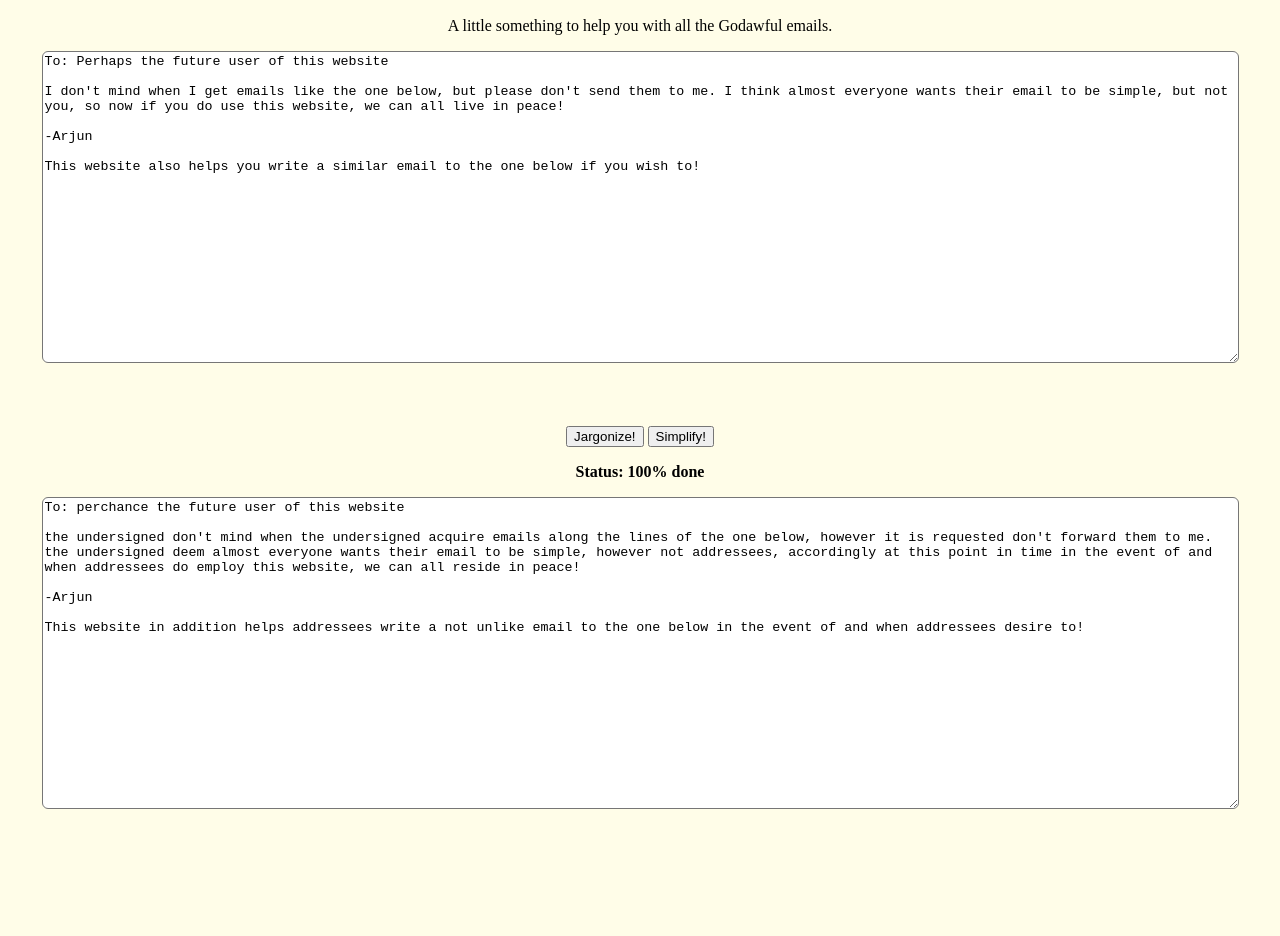
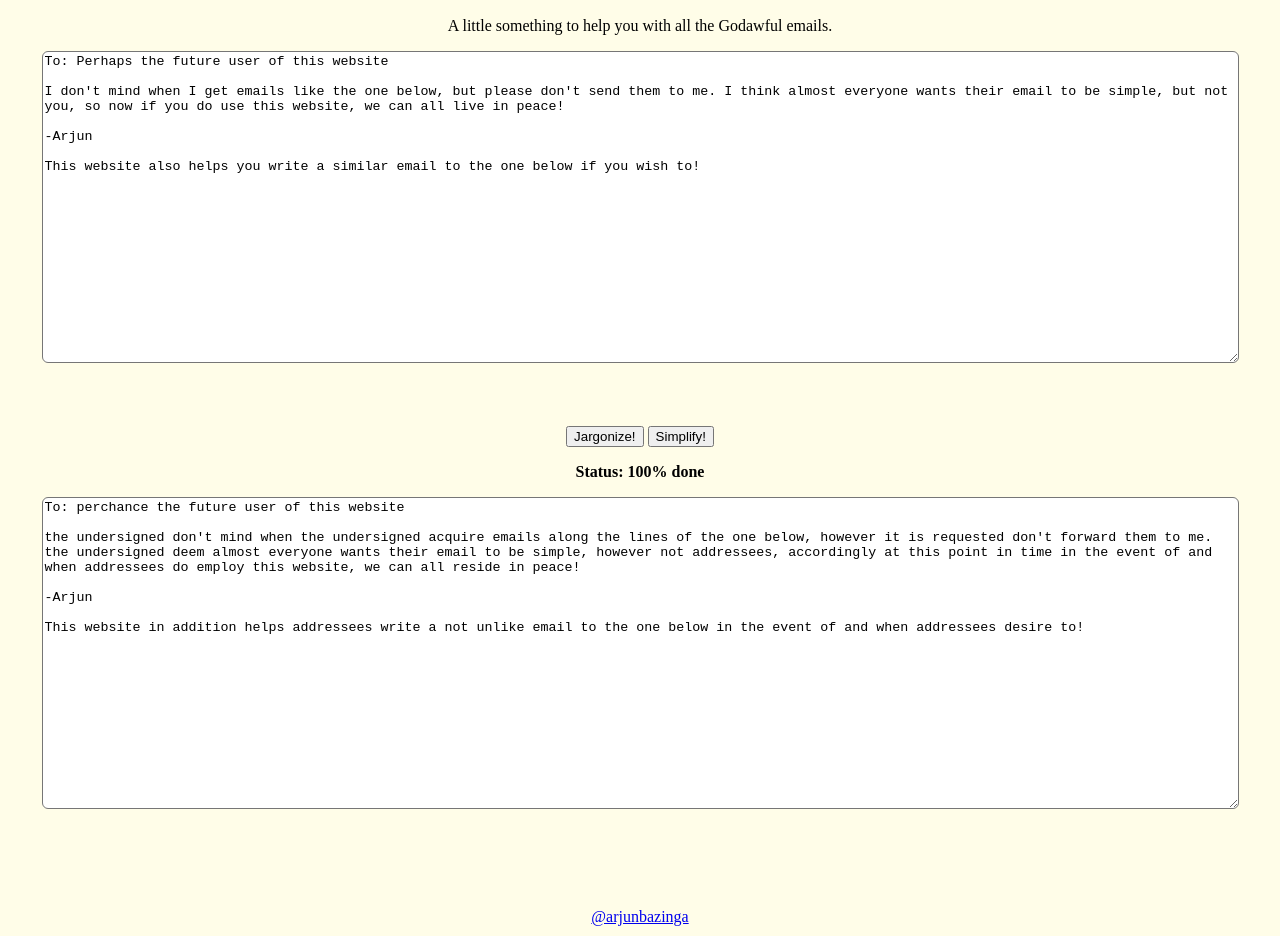
Before and after one commit to arjunbazinga/jargonizer, a plain HTML site: page index.html in a window 1280 px wide. Shown: the part 40-976 px from the top of the page. Before the commit the page ends 922 px from the top, so only its background shows below. Drawn offline with nearby package versions, Linux system fonts and the light colour scheme.

Commit message:
added footer

```diff
--- a/index.html
+++ b/index.html
@@ -80,7 +80,11 @@ This website also helps you write a similar email to the one below if you wish t
 
         <link rel="stylesheet" type="text/css" href="//code.ionicframework.com/ionicons/2.0.1/css/ionicons.min.css" />
 
-
+        <div style="text-align: center">
+            <br>
+            <br>
+            <a href="https://twitter.com/arjunbazinga">@arjunbazinga</a>
+        </div>
 
     </body>
 
```
